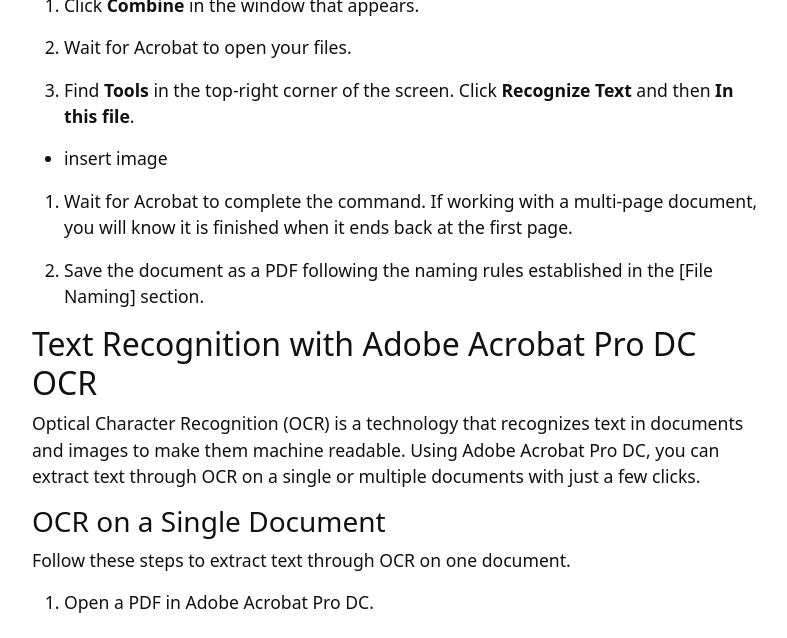
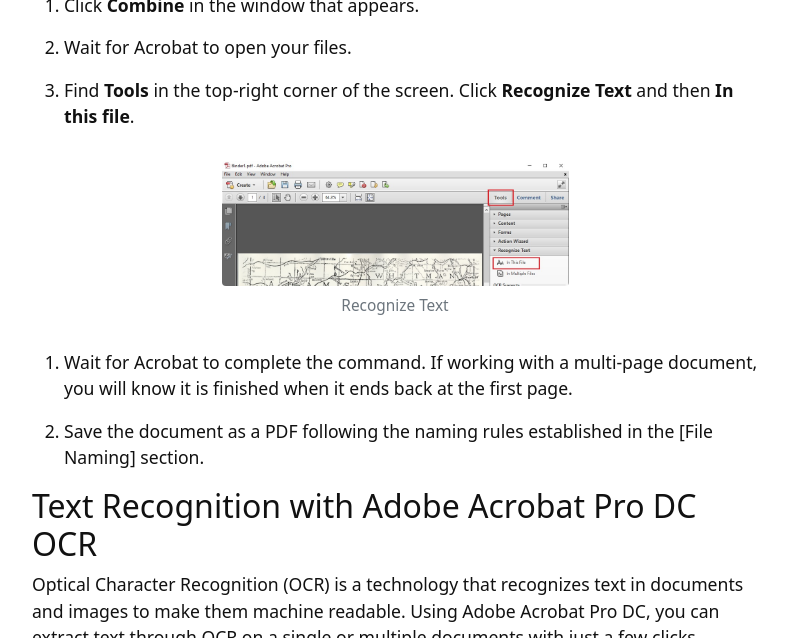
Before and after one commit to kitstokes/digi-proc, a Jekyll site: the page built from content/1-processing.md, in a window 1280 px wide and 900 px high, scrolled down 3587 px, cut to the strip 114-752 px from the top of the window. Shown: the whole strip, without its empty margins (245-1032 px from the left). Built offline with Jekyll 4.4.1, drawn with Linux system fonts in a browser that asks for light colours.

Commit message:
add processing_5

```diff
--- a/content/1-processing.md
+++ b/content/1-processing.md
@@ -104,7 +104,7 @@ There are two main steps to processing your document scans:
 
 6. Find **Tools** in the top-right corner of the screen. Click **Recognize Text** and then **In this file**.
 
-* insert image
+{% include figure.html img="processing_5.jpeg" alt="Recognize Text" caption="Recognize Text" width="50%" %}
 
 7. Wait for Acrobat to complete the command. If working with a multi-page document, you will know it is finished when it ends back at the first page.
 
```
